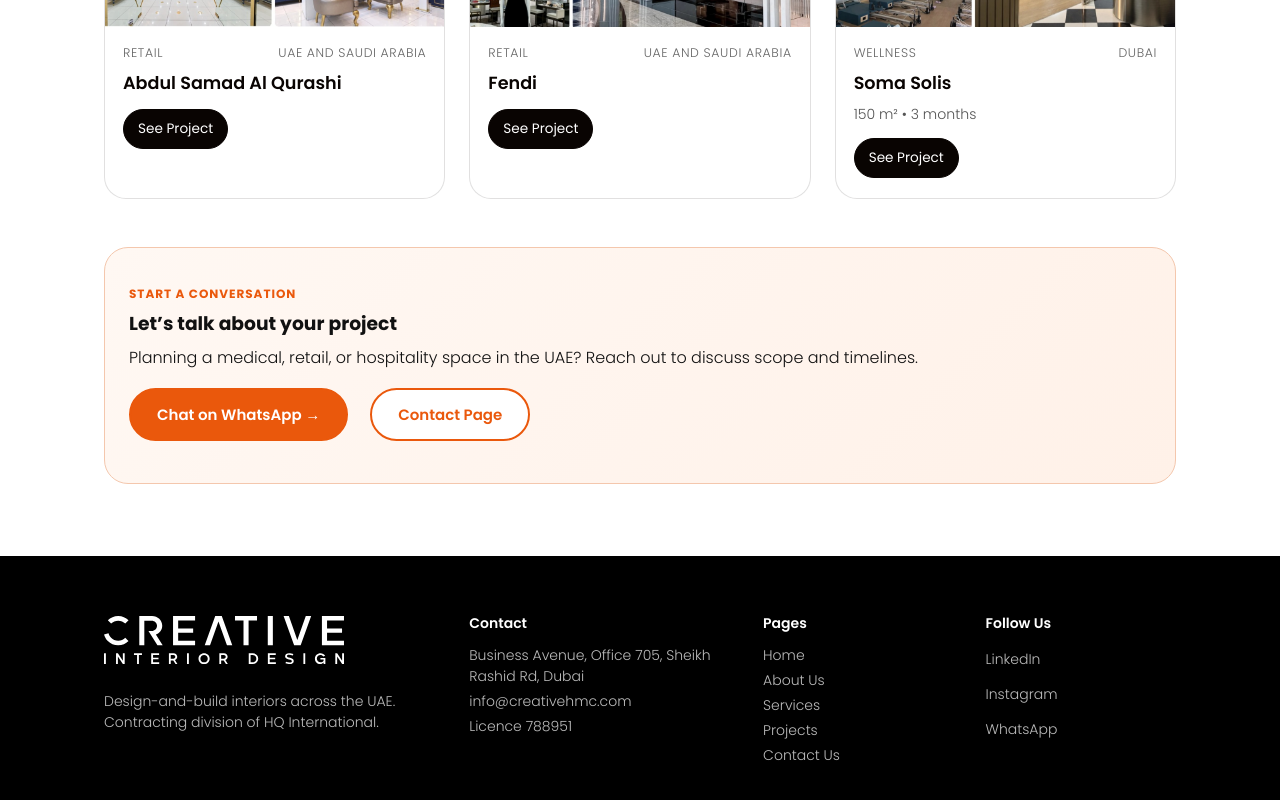
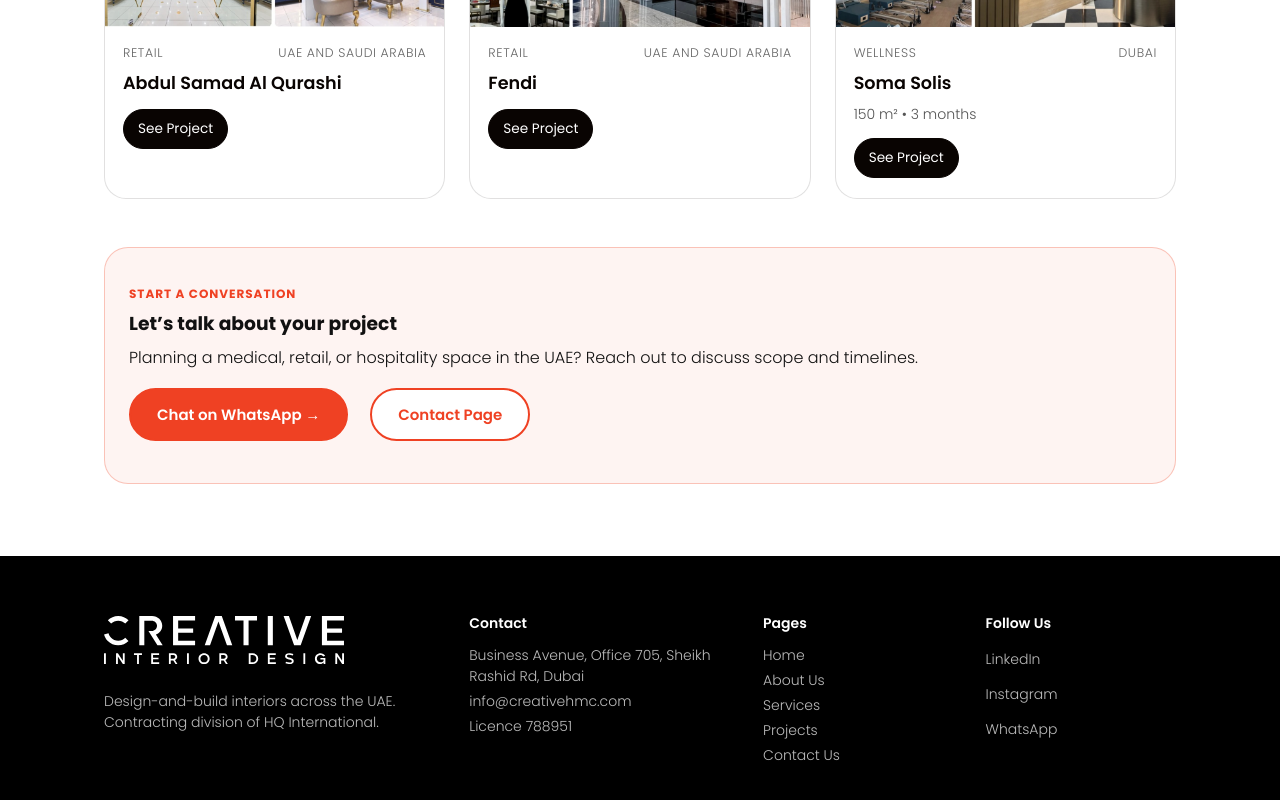
Before and after one commit to mushtaqfarwa106/creative-hmc, a Next.js app: page /projects in a window 1280 px wide. Shown: the part 3614-4414 px from the top of the page. Built offline with nearby package versions, Linux system fonts and the light colour scheme.

Commit message:
Match Projects CTA accent color to site orange-red palette

```diff
--- a/src/components/ProjectGrid.jsx
+++ b/src/components/ProjectGrid.jsx
@@ -138,8 +138,8 @@ export default function ProjectGrid({
             marginTop: "48px",
             padding: "32px 24px",
             borderRadius: "24px",
-            border: "1px solid #f4c7ad",
-            background: "linear-gradient(135deg, #fff8f3 0%, #fff1e8 100%)",
+            border: "1px solid rgba(239, 65, 35, 0.28)",
+            background: "rgba(239, 65, 35, 0.06)",
             display: "flex",
             flexWrap: "wrap",
             alignItems: "center",
@@ -155,7 +155,7 @@ export default function ProjectGrid({
                 fontWeight: 700,
                 letterSpacing: "0.08em",
                 textTransform: "uppercase",
-                color: "#ea580c",
+                color: "var(--accent, #ef4123)",
                 marginBottom: "6px",
               }}
             >
@@ -171,8 +171,8 @@ export default function ProjectGrid({
             <a
               className="btn k project-cta-btn"
               style={{
-                background: "#ea580c",
-                borderColor: "#ea580c",
+                background: "var(--accent, #ef4123)",
+                borderColor: "var(--accent, #ef4123)",
                 color: "#ffffff",
               }}
               href={getWhatsAppUrl(
@@ -186,8 +186,8 @@ export default function ProjectGrid({
             <Link
               className="btn o project-cta-btn"
               style={{
-                borderColor: "#ea580c",
-                color: "#ea580c",
+                borderColor: "var(--accent, #ef4123)",
+                color: "var(--accent, #ef4123)",
                 background: "#ffffff",
               }}
               href="/contact"
```
